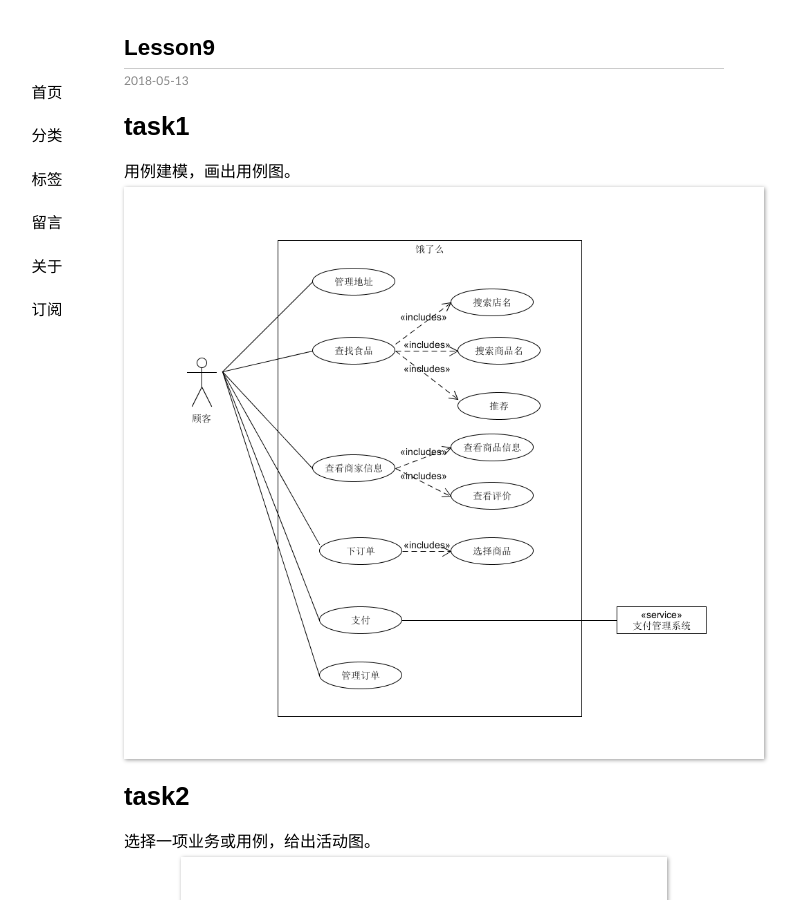
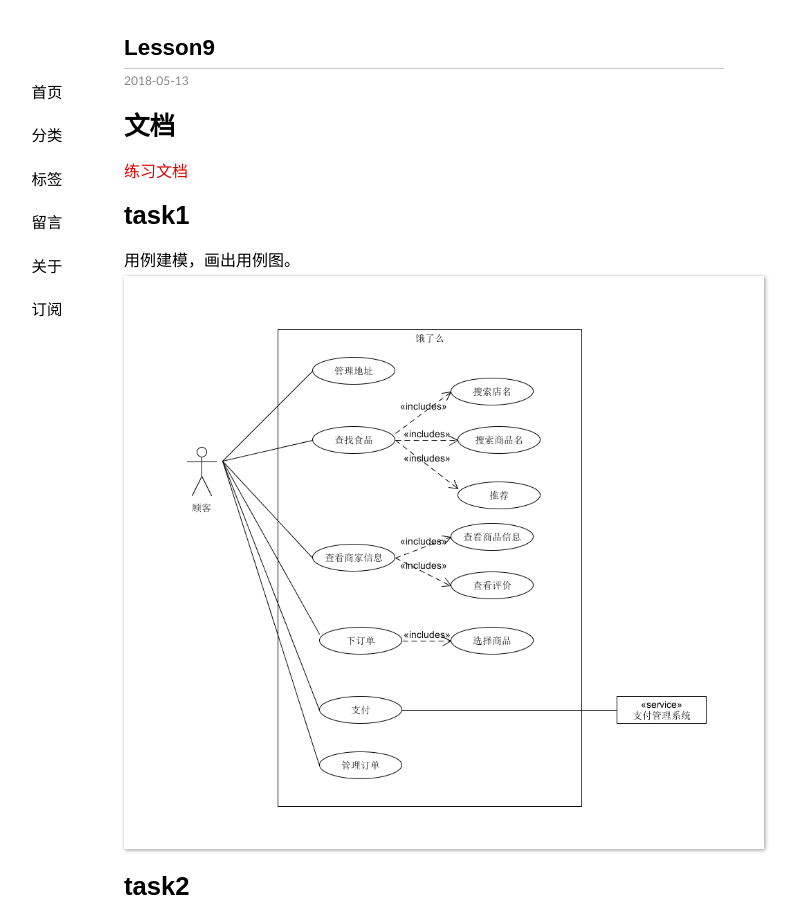
Before and after one commit to ishoping/ishoping.github.io, a Jekyll site: the page built from _posts/2018-05-13-lesson9.md, in a window 1280 px wide and 900 px high. Shown: the whole window, without its empty margins (216-1014 px from the left). Built offline with Jekyll 4.4.1, drawn with Linux system fonts in a browser that asks for light colours; our own code applies the rules of GitHub Pages for plain Markdown files; comment, search, counter and statistics services are not loaded.

Commit message:
Update 2018-05-13-lesson9.md

```diff
--- a/_posts/2018-05-13-lesson9.md
+++ b/_posts/2018-05-13-lesson9.md
@@ -1,3 +1,5 @@
+# 文档
+[练习文档](https://github.com/dramaticTickets/dramatic-tickets/blob/master/documents/Modeling_Training/1_%E9%A5%BF%E4%BA%86%E4%B9%88%E5%A4%96%E5%8D%96app.md)
 # task1
 用例建模，画出用例图。
 ![use_case]({{site.url}}/image/lesson9/use_case_diagram.png)
```
